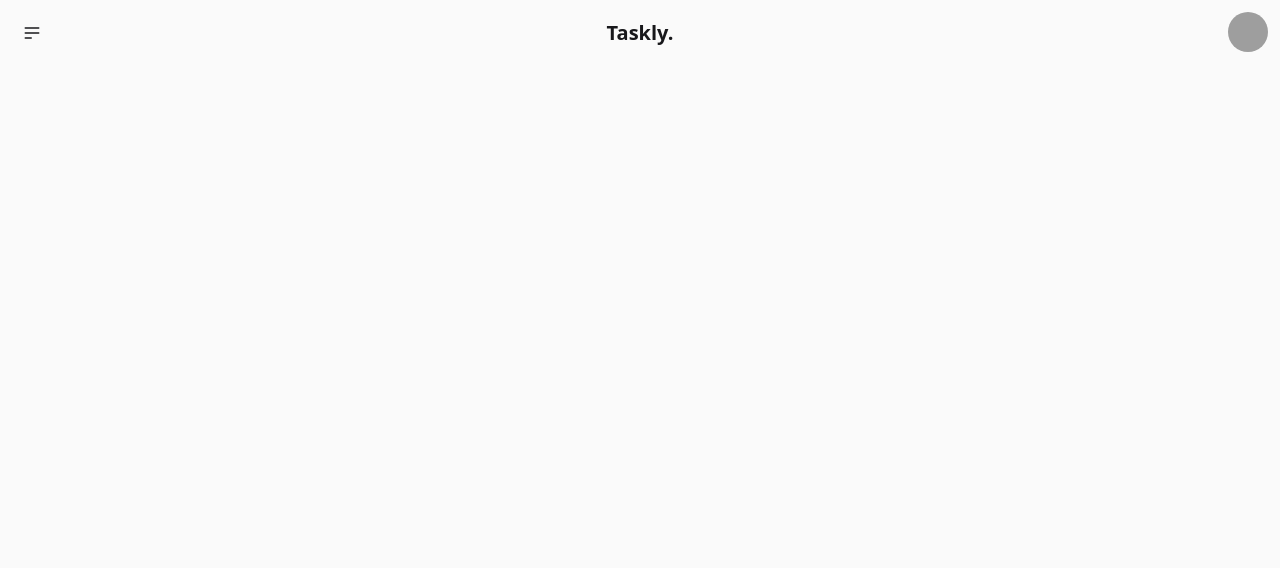
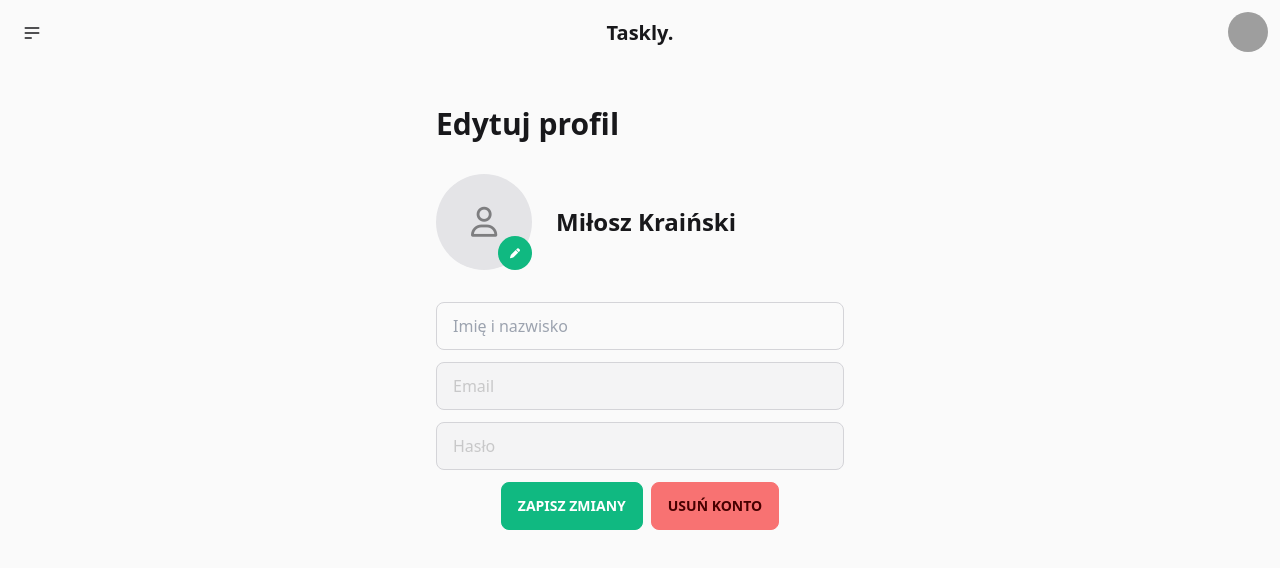
Before and after one commit to lilmilek/taskly, a Vue app: page /konto in a window 1280 px wide. Before the commit this address had no page. Shown: the top 568 px of the page. Built offline with nearby package versions, Linux system fonts and the light colour scheme; grey boxes are pictures that could not be loaded; the HTML template or start-up script is replaced by a standard one.

Commit message:
account view

```diff
--- a/src/components/TheNavbar.vue
+++ b/src/components/TheNavbar.vue
@@ -31,9 +31,16 @@
         </label>
         <ul tabindex="0" class="menu menu-compact dropdown-content mt-3 p-2 shadow bg-base-200 rounded-box w-52">
           <li>
-            <a>
+            <router-link :to="{name: 'account'}">
               <i class="fa-solid fa-user" />
               Profil
+            </router-link>
+          </li>
+          <li class="disabled">
+            <a class="">
+              <i class="fa-solid fa-user-group"></i>
+              Znajomi
+              <span class="badge ml-auto">Wkrótce</span>
             </a>
           </li>
           <li><a><i class="fa-solid fa-gear" />Ustawienia</a></li>
--- a/src/router/index.js
+++ b/src/router/index.js
@@ -4,6 +4,7 @@ import LoginView from '@/views/LoginView'
 import RegisterView from '@/views/RegisterView'
 import CollectionsView from '@/views/CollectionsView'
 import CollectionView from '@/views/CollectionView'
+import AccountView from '@/views/AccountView'
 
 const routes = [
   {
@@ -45,6 +46,14 @@ const routes = [
     meta: {
       title: 'Kolekcja'
     }
+  },
+  {
+    path: '/konto',
+    name: 'account',
+    component: AccountView,
+    meta: {
+      title: 'Konto'
+    }
   }
 ]
 
--- /dev/null
+++ b/src/views/AccountView.vue
@@ -0,0 +1,41 @@
+<template>
+  <div class="max-w-md px-5 mx-auto mt-10">
+    <h1 class="text-3xl font-bold">Edytuj profil</h1>
+    <div class="flex items-center mt-8">
+      <label for="fileInput" class="avatar placeholder cursor-pointer" :class="{'placeholder': imgUrl}">
+        <div v-if="!imgUrl" class="bg-base-300 dark:bg-base-200 text-opacity-40 rounded-full w-24">
+          <i class="fa-regular fa-user text-3xl opacity-50" />
+        </div>
+        <div v-if="imgUrl" class="w-24 rounded-full">
+          <img :src="imgUrl">
+        </div>
+        <div class="absolute bg-primary p-3 rounded-full bottom-0 right-0">
+          <i class="fa-solid fa-pen text-white text-[10px]"></i>
+        </div>
+      </label>
+      <h1 class="text-2xl ml-6 font-semibold">Miłosz Kraiński</h1>
+    </div>
+    <input id="fileInput" ref="imageInput" type="file" accept="image/*" class="hidden" @change="imageChange">
+    <form class="flex flex-col space-y-3 mt-8">
+      <input type="text" class="input" placeholder="Imię i nazwisko">
+      <input type="email" class="input" placeholder="Email" disabled>
+      <input type="password" class="input" placeholder="Hasło" disabled>
+      <div class="space-x-2 flex justify-center">
+        <button class="btn btn-primary">Zapisz zmiany</button>
+        <button class="btn btn-error">Usuń konto</button>
+      </div>
+    </form>
+  </div>
+</template>
+
+<script>
+export default {
+  name: 'AccountView'
+}
+</script>
+
+<style scoped>
+.input {
+  @apply border border-zinc-300 focus:ring-offset-base-100 focus:ring-offset-2 focus:ring-2 focus:ring-emerald-300 hover:border-emerald-500 focus:border-emerald-500 transition-all;
+}
+</style>
```
